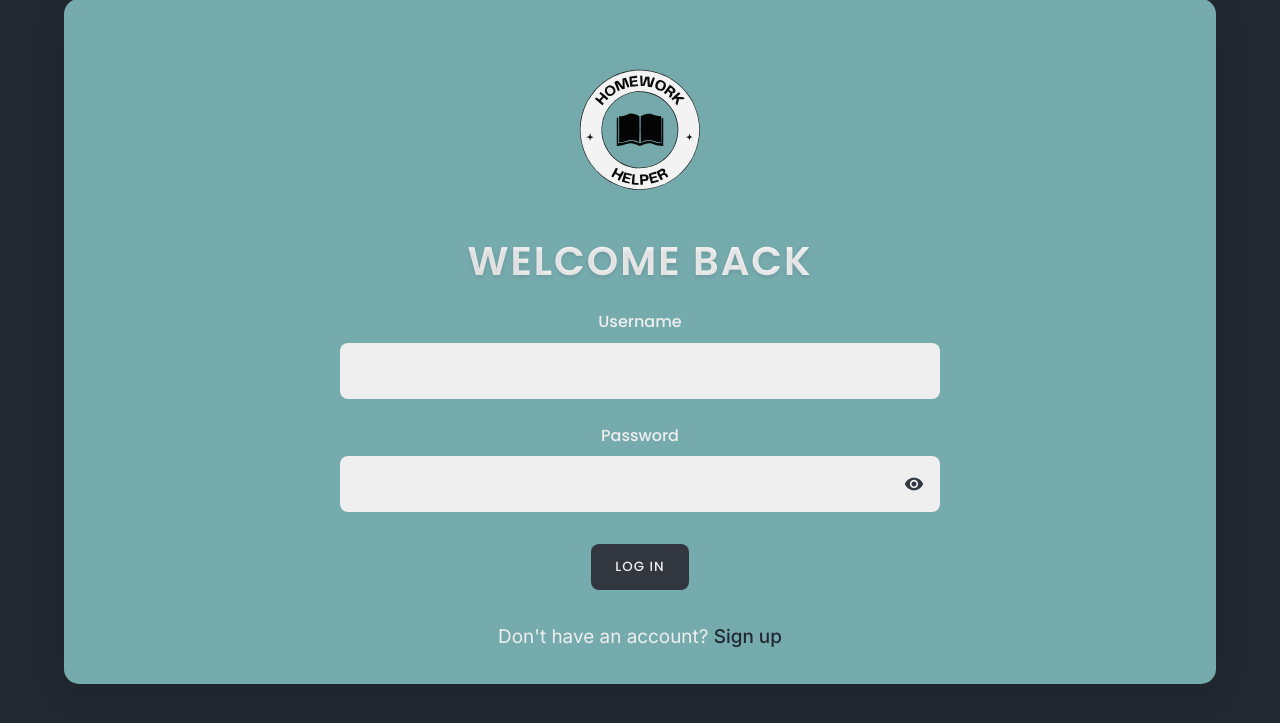
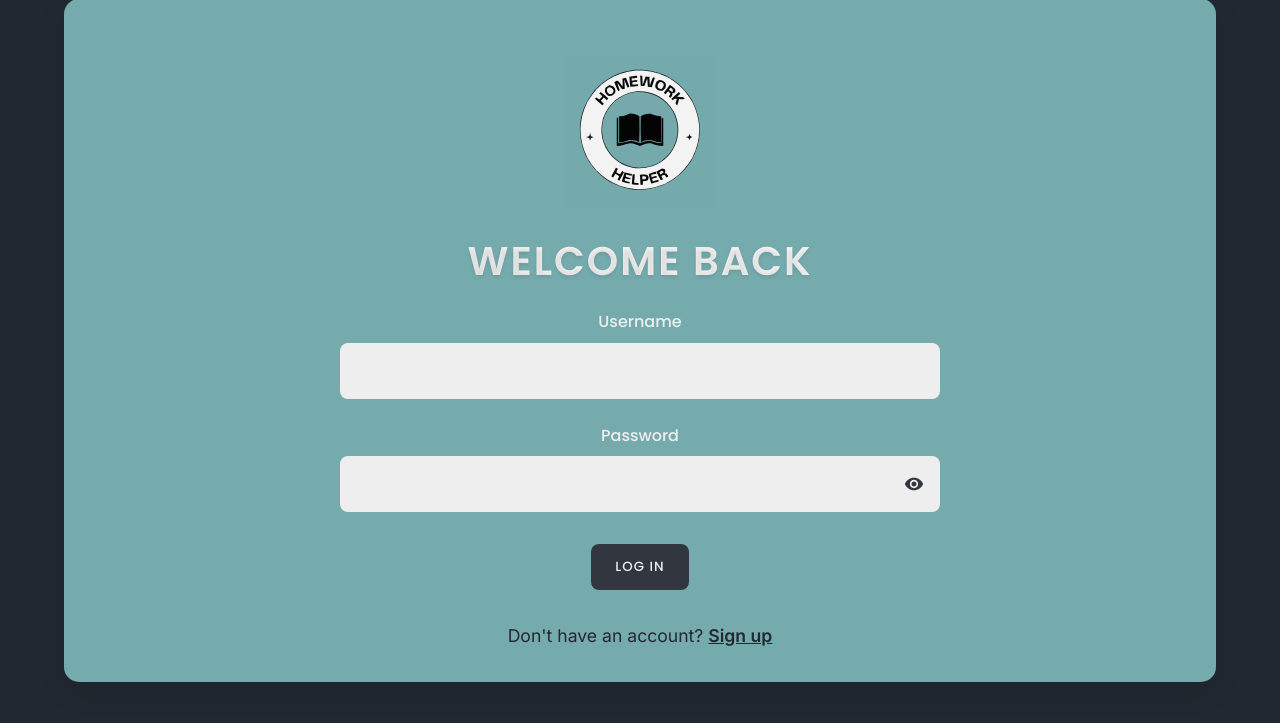
Before and after one commit to Skyth631/IA, a PHP site: page /login.php in a window 1280 px wide. Shown: the part 33-756 px from the top of the page. Run offline with PHP 8.4, Linux system fonts and the light colour scheme.

Commit message:
feat: Enhance UI and security improvements
- Add minimum password length validation (8 characters)
- Reduce logo size for better visual balance
- Improve bottom text visibility and alignment

```diff
--- a/register.php
+++ b/register.php
@@ -15,6 +15,11 @@ if (isset($_POST['register'])) {
   // Validate username is not blank
   if (empty($username)) {
     array_push($errors, "Username cannot be blank");
+  }
+
+  // Validate password length
+  if (strlen($password) < 8) {
+    array_push($errors, "Password must be at least 8 characters long");
   }
 
   // Check for duplicate username using prepared statement
--- a/style.css
+++ b/style.css
@@ -132,7 +132,7 @@ h1 {
 
 .logo-container {
   margin: 1.5rem auto;
-  width: 120px;
+  width: 80px;
   height: auto;
   display: flex;
   justify-content: center;
@@ -249,9 +249,20 @@ form {
 
 /* Register Link */
 .register-link {
+  margin-top: 1.5rem;
+  font-size: 1.1rem;
   text-align: center;
-  margin-top: 1.5rem;
-  font-size: var(--fs-base);
+  color: var(--primary-dark);
+}
+
+.register-link a {
+  color: var(--primary-dark);
+  text-decoration: underline;
+  font-weight: 600;
+}
+
+.register-link a:hover {
+  color: var(--primary-light);
 }
 
 /* Error Messages */
```
